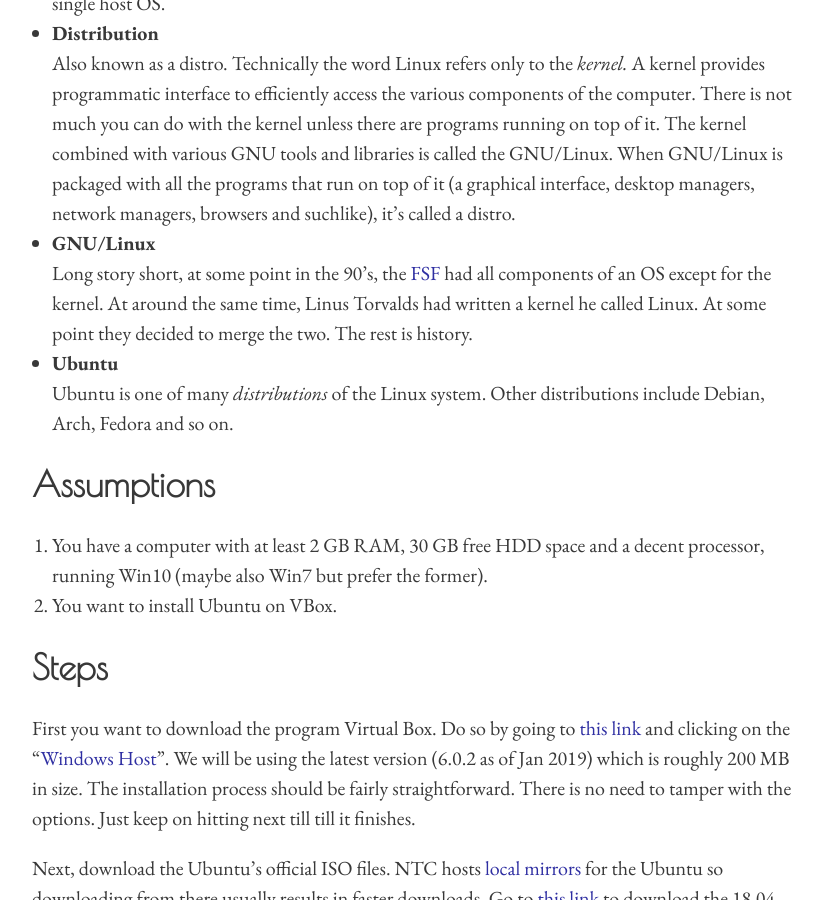
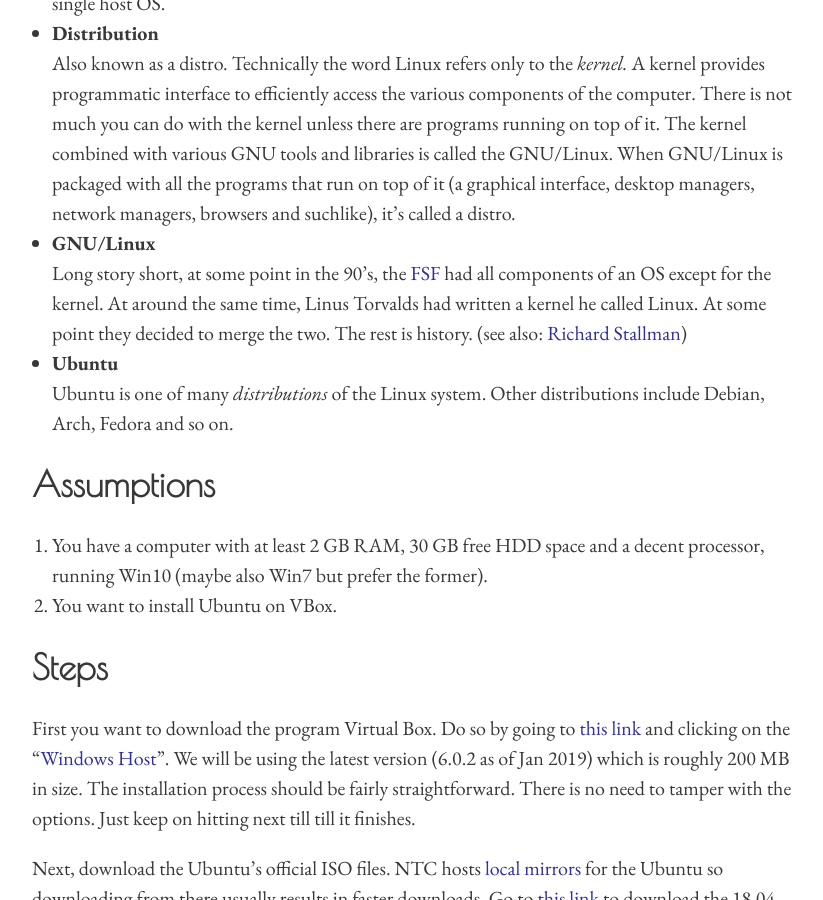
Before and after one commit to niravcodes/niravcodes.github.io, a Jekyll site: the page built from _posts/2019-01-27-installing-linux-in-virtualbox-in-win10.md, in a window 1280 px wide and 900 px high, scrolled down 1577 px. Shown: the whole window, without its empty margins (224-1047 px from the left). Built offline with Jekyll 4.4.1, drawn with Linux system fonts in a browser that asks for light colours; comment, search, counter and statistics services are not loaded.

Commit message:
Update from Forestry.io - Updated installing-linux-in-virtualbox-in-win10.md

```diff
--- a/_posts/2019-01-27-installing-linux-in-virtualbox-in-win10.md
+++ b/_posts/2019-01-27-installing-linux-in-virtualbox-in-win10.md
@@ -37,7 +37,7 @@
 * **Distribution**
   Also known as a distro. Technically the word Linux refers only to the _kernel._ A kernel provides programmatic interface to efficiently access the various components of the computer. There is not much you can do with the kernel unless there are programs running on top of it. The kernel combined with various GNU tools and libraries is called the GNU/Linux. When GNU/Linux is packaged with all the programs that run on top of it (a graphical interface, desktop managers, network managers, browsers and suchlike), it's called a distro.
 * **GNU/Linux**
-  Long story short, at some point in the 90's, the [FSF](https://www.fsf.org/) had all components of an OS except for the kernel. At around the same time, Linus Torvalds had written a kernel he called Linux. At some point they decided to merge the two. The rest is history.
+  Long story short, at some point in the 90's, the [FSF](https://www.fsf.org/) had all components of an OS except for the kernel. At around the same time, Linus Torvalds had written a kernel he called Linux. At some point they decided to merge the two. The rest is history. (see also: [Richard Stallman](https://en.wikipedia.org/wiki/Richard_Stallman "https://en.wikipedia.org/wiki/Richard_Stallman"))
 * **Ubuntu**
   Ubuntu is one of many _distributions_ of the Linux system. Other distributions include Debian, Arch, Fedora and so on.
 
```
